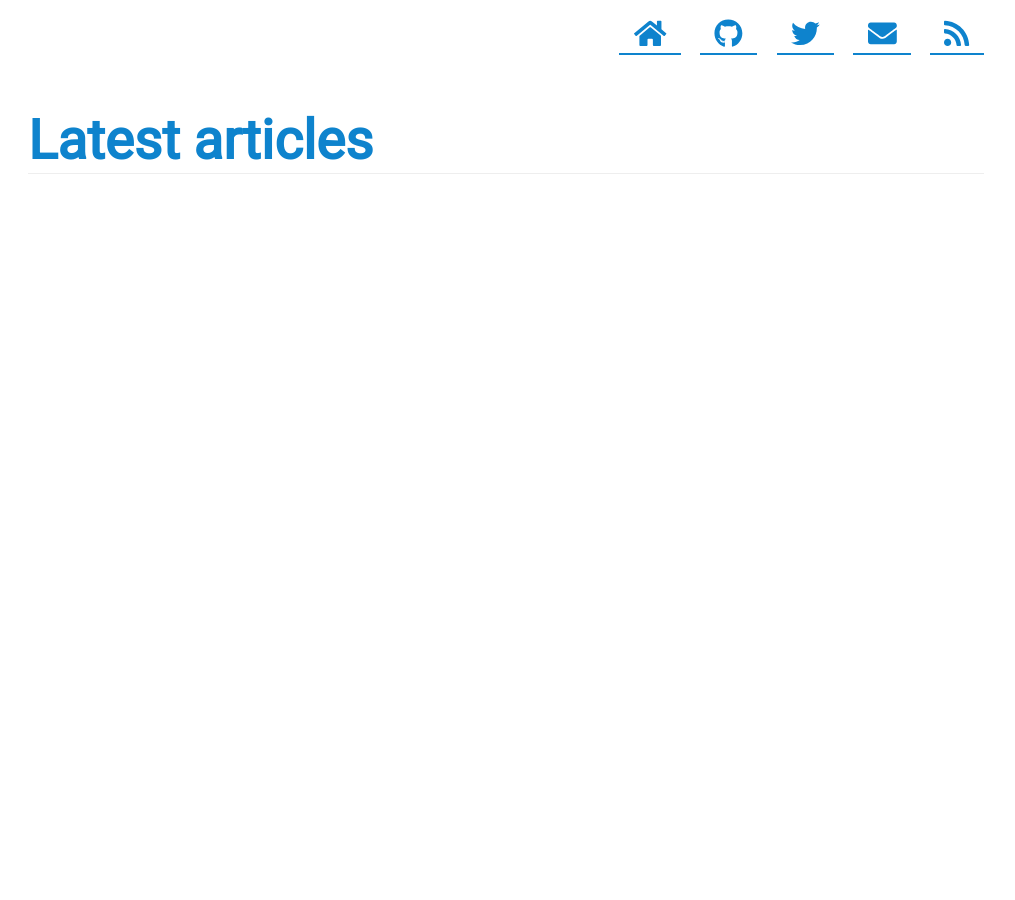
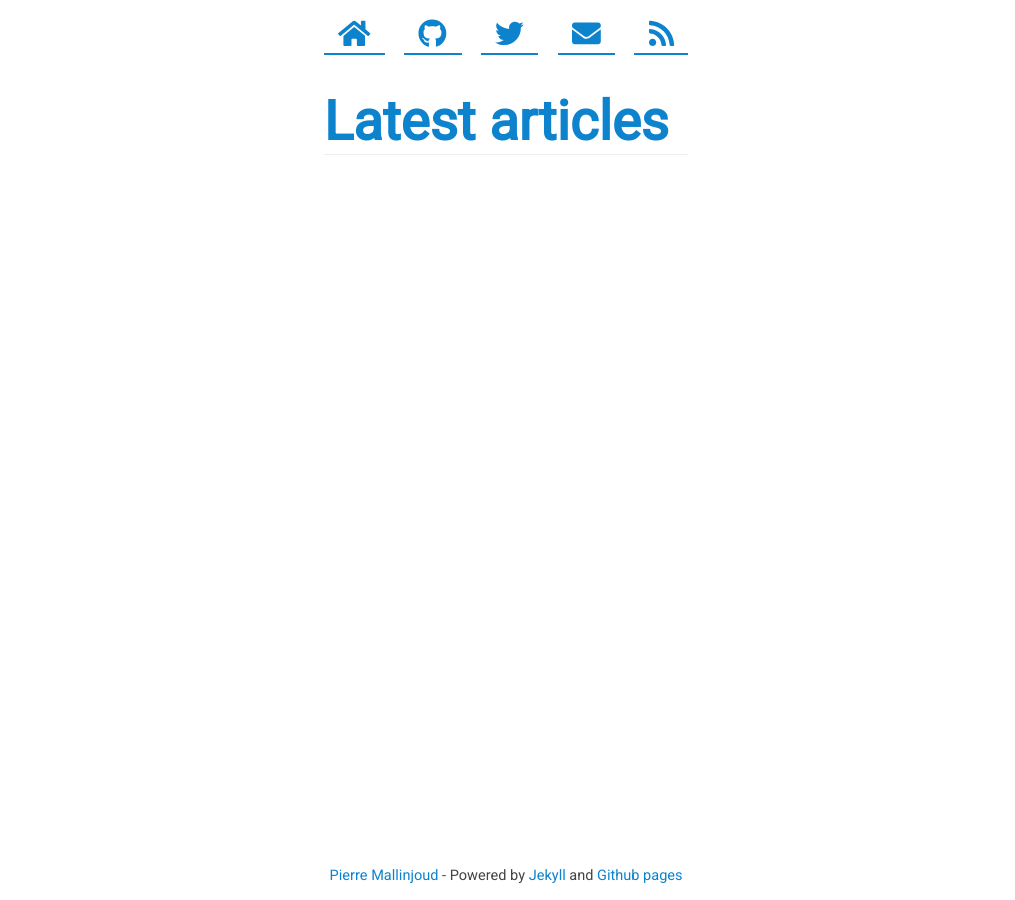
Before and after one commit to ellipsephp/ellipsephp.github.io, a Jekyll site: the page built from index.html, in a window 1280 px wide. Shown: the whole page, without its empty margins (134-1149 px from the left). Built offline with Jekyll 4.4.1, drawn with Linux system fonts in a browser that asks for light colours; nearby versions of some CDN libraries.

Commit message:
cleanup code + add footer

```diff
--- a/_layouts/default.html
+++ b/_layouts/default.html
@@ -10,7 +10,9 @@
         <title>Ellipse blog</title>
     </head>
     <body>
-        <header class="container">
+        <div class="wrap">
+            <div class="container">
+                <header>
                     <nav>
                         <ul>
                             <li>
@@ -41,8 +43,20 @@
                         </ul>
                     </nav>
                 </header>
-        <main role="main" class="container">
+                <main role="main">
                     {{ content }}
                 </main>
+            </div>
+            <footer>
+                <a href="mailto:pierre.mallinjoud@gmail.com" title="pierre.mallinjoud@gmail.com" target="_blank">
+                    Pierre Mallinjoud
+                </a>
+                -
+                Powered by
+                <a href="https://jekyllrb.com/" target="_blank">Jekyll</a>
+                and
+                <a href="https://pages.github.com/" target="_blank">Github pages</a>
+            </footer>
+        </div>
     </body>
 </html>
--- a/_sass/_nav.scss
+++ b/_sass/_nav.scss
@@ -1,14 +1,20 @@
 nav {
-    display: flex;
     ul {
         display: flex;
-        flex-direction: row;
+        justify-content: center;
         list-style-type: none;
-        margin: 1em auto;
+        margin: 1em 0;
         padding: 0;
+    }
     li {
         margin: 0 0.5em;
-            text-align: center;
+        &:first-child {
+            margin-left: 0;
+        }
+        &:last-child {
+            margin-right: 0;
+        }
+    }
     a {
         display: block;
         padding: 0 0.5em;
@@ -19,38 +25,18 @@ nav {
             margin-bottom: -1px;
         }
     }
+    @media (min-width: 43.75em) {
+        ul {
+            justify-content: end;
         }
-        li:first-child {
-            margin-left: 0;
-        }
-        li:last-child {
-            margin-right: 0;
-        }
-    }
-}
-
-@media (min-width: 43.75em) {
-    nav {
-        ul {
-            margin-right: 0;
-            li {
         a {
             font-size: 1.25em;
         }
     }
-        }
-    }
-}
 
     @media (min-width: 56.25em) {
-    nav {
-        ul {
-            margin-right: 0;
-            li {
         a {
             font-size: 1.5em;
         }
     }
 }
-    }
-}
--- /dev/null
+++ b/_sass/_structure.scss
@@ -0,0 +1,24 @@
+html, body {
+    margin: 0;
+    padding: 0;
+}
+
+.wrap {
+    display: flex;
+    flex-direction: column;
+    min-height: 100vh;
+}
+
+.container {
+    flex-grow: 1;
+    max-width: 956px;
+    margin: 0 auto;
+    padding: 0 1em;
+}
+
+footer {
+    width: 100%;
+    text-align: center;
+    padding: 1em 0;
+    font-size: 0.8em;
+}
--- a/_sass/_styles.scss
+++ b/_sass/_styles.scss
@@ -1,12 +1,6 @@
 body {
     font-family: 'Heebo', sans-serif;
     color: #444;
-}
-
-.container {
-    max-width: 956px;
-    margin: 0 auto;
-    padding: 0 1em;
 }
 
 h1, h2, h3, h4, h5, h6, a {
@@ -49,6 +43,11 @@ header.headline {
     }
 }
 
+pre.highlight {
+    margin: 2em 0;
+    overflow-y: auto;
+}
+
 @media (min-width: 43.75em) {
     article.sumup {
         display: table;
@@ -56,36 +55,29 @@ header.headline {
             display: table-cell;
             vertical-align: top;
         }
-        header {
-            h2, p {
+        h2 {
             margin: 0;
         }
-            a {
+        header a {
             display: block;
             font-size: 0.8em;
             text-align: right;
+            padding: 1em;
+            background-color: #eee;
             &:hover {
                 margin-top: 1px;
                 margin-bottom: -1px;
                 text-decoration: none;
             }
         }
-        }
-        section {
         p {
-                margin: 1em;
-            }
-            p:first-of-type {
+            margin: 1em 0 1em 1em;
+            &:first-of-type {
                 margin-top: 0;
             }
-            p:last-of-type {
+            &:last-of-type {
                 margin-bottom: 0;
             }
         }
     }
 }
-
-pre.highlight {
-    margin: 2em 0;
-    overflow-y: auto;
-}
--- a/assets/css/main.scss
+++ b/assets/css/main.scss
@@ -4,7 +4,8 @@
 @import url('https://fonts.googleapis.com/css?family=Heebo');
 
 @import 'normalize';
-@import 'syntax';
+@import 'structure';
 @import 'scale';
 @import 'nav';
 @import 'styles';
+@import 'syntax';
```
Lines whose indentation alone changed are shown as unchanged.
